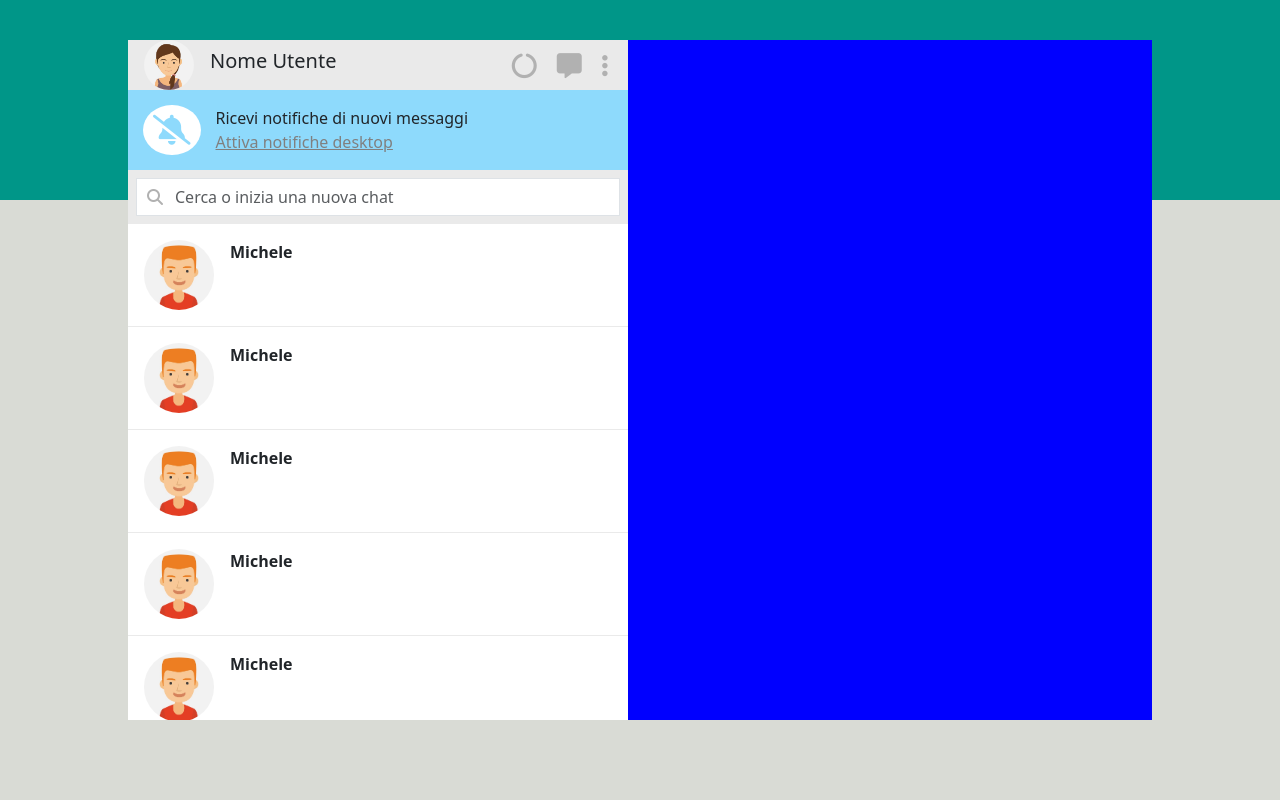
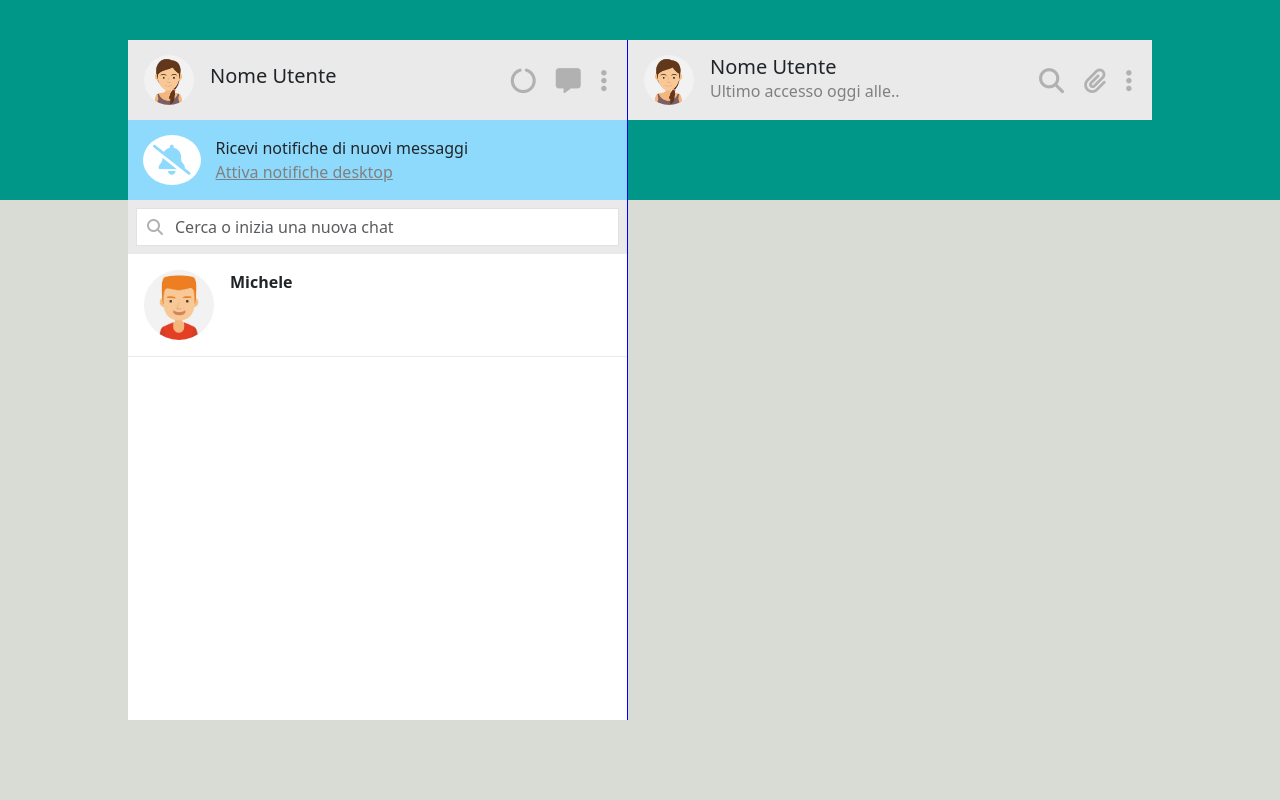
Before and after one commit to TALEX1995/Boolzapp, a plain HTML site: page index.html in a window 1280 px wide. Drawn offline with nearby package versions, Linux system fonts and the light colour scheme.

Commit message:
Added header message area

```diff
--- a/index.html
+++ b/index.html
@@ -25,9 +25,9 @@
         <!-- Main app -->
         <div id="sidebar-main-app" class="d-flex flex-column">
             <!-- Header sidebar -->
-            <div class="header-sidebar d-flex align-items-center justify-content-between">
+            <header class="header-sidebar d-flex align-items-center justify-content-between">
                 <div class="header-sidebar-left d-flex align-items-center">
-                    <img src="img/avatar_io.jpg" alt="My Avatar picture" class="mx-3">
+                    <img src="img/avatar_io.jpg" alt="My Avatar picture" class="mx-3 img-small-circle">
                     <h5>Nome Utente</h5>
                 </div>
                 <div class="d-flex align-items-center header-sidebar-right">
@@ -35,14 +35,14 @@
                     <i class="fa-solid fa-message"></i>
                     <i class="fa-solid fa-ellipsis-vertical"></i>
                 </div>
-            </div>
+            </header>
 
             <!-- Notice message -->
             <div class="notice-new-message d-flex align-items-center">
                 <i class="fa-solid fa-bell-slash"></i>
                 <div>
                     <span class="d-block">Ricevi notifiche di nuovi messaggi</span>
-                    <span class="notice-desktop">Attiva notifiche desktop</span>
+                    <span class="notice-desktop text-gray">Attiva notifiche desktop</span>
                 </div>
             </div>
 
@@ -60,42 +60,25 @@
                     <img src="img/avatar_1.jpg" alt="Michele" class="m-3">
                     <span class="my-3 fw-bolder">Michele</span>
                 </div>
-                <div class="chat-user d-flex align-items-top">
-                    <img src="img/avatar_1.jpg" alt="Michele" class="m-3">
-                    <span class="my-3 fw-bolder">Michele</span>
-                </div>
-                <div class="chat-user d-flex align-items-top">
-                    <img src="img/avatar_1.jpg" alt="Michele" class="m-3">
-                    <span class="my-3 fw-bolder">Michele</span>
-                </div>
-                <div class="chat-user d-flex align-items-top">
-                    <img src="img/avatar_1.jpg" alt="Michele" class="m-3">
-                    <span class="my-3 fw-bolder">Michele</span>
-                </div>
-                <div class="chat-user d-flex align-items-top">
-                    <img src="img/avatar_1.jpg" alt="Michele" class="m-3">
-                    <span class="my-3 fw-bolder">Michele</span>
-                </div>
-                <div class="chat-user d-flex align-items-top">
-                    <img src="img/avatar_1.jpg" alt="Michele" class="m-3">
-                    <span class="my-3 fw-bolder">Michele</span>
-                </div>
-                <div class="chat-user d-flex align-items-top">
-                    <img src="img/avatar_1.jpg" alt="Michele" class="m-3">
-                    <span class="my-3 fw-bolder">Michele</span>
-                </div>
-                <div class="chat-user d-flex align-items-top">
-                    <img src="img/avatar_1.jpg" alt="Michele" class="m-3">
-                    <span class="my-3 fw-bolder">Michele</span>
-                </div>
-
             </div>
-
         </div>
 
-        <div id="message-area">
-
-        </div>
+        <main id="message-area">
+            <header class="header-message-area d-flex align-items-center justify-content-between">
+                <div class="header-message-left d-flex m-3">
+                    <img src="img/avatar_io.jpg" alt="My Avatar picture" class="img-small-circle">
+                    <div class="d-flex flex-column ms-3">
+                        <h5 class="m-0">Nome Utente</h5>
+                        <span class="text-gray">Ultimo accesso oggi alle..</span>
+                    </div>
+                </div>
+                <div class="d-flex align-items-center header-message-right">
+                    <i class="fa-solid fa-magnifying-glass"></i>
+                    <i class="fa-solid fa-paperclip"></i>
+                    <i class="fa-solid fa-ellipsis-vertical"></i>
+                </div>
+            </header>
+        </main>
 
     </div>
 </body>
--- a/style/style.css
+++ b/style/style.css
@@ -9,9 +9,23 @@
 
 /* Utilities */
 
+.img-small-circle {
+    width: 50px;
+    height: 50px;
+    border-radius: 50%;
+}
+
+.text-gray {
+    color: gray;
+}
 
 /* Generic */
 
+header .fa-solid {
+    font-size: 25px;
+    margin-right: 20px;
+    color: var(--color-icons);
+}
 
 /* Body */
 body {
@@ -34,27 +48,15 @@ body {
 #sidebar-main-app {
     height: 100%;
     width: 500px;
+    border-right: 1px solid blue;
 }
 
-.header-sidebar {
+.header-sidebar,
+.header-message-area {
     height: 80px;
     background-color: var(--bg-gray);
 }
 
-
-/* Header Sidebar left */
-.header-sidebar-left img {
-    width: 50px;
-    height: 50px;
-    border-radius: 50%;
-}
-
-/* Header Sidebar right */
-.header-sidebar-right .fa-solid {
-    font-size: 25px;
-    margin-right: 20px;
-    color: var(--color-icons);
-}
 
 
 /* Notice new message */
@@ -73,7 +75,6 @@ body {
 
 .notice-desktop {
     text-decoration: underline;
-    color: gray;
 }
 
 
@@ -98,19 +99,19 @@ body {
 
 
 /* Chat Area */
+.chat-area {
+    background-color: white;
+}
 
 .chat-area .chat-user {
     background-color: white;
     border-bottom: 1px solid var(--bg-gray);
 }
 
-
-
 .chat-area img {
     width: 70px;
     height: 70px;
     border-radius: 50%;
-
 }
 
 
@@ -119,5 +120,4 @@ body {
 #message-area {
     height: 100%;
     flex-grow: 1;
-    background-color: blue;
 }
```
